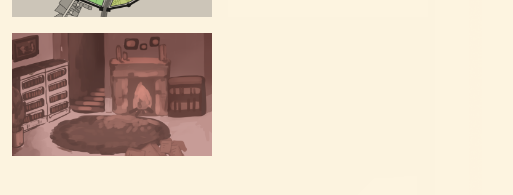
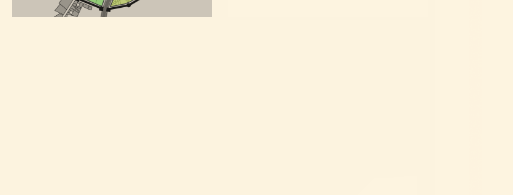
Before and after one commit to jungaram/wellcomeALLTESLAND, a plain HTML site: page 5.html in a window 1280 px wide. Shown: the part 681-876 px from the top of the page, 658-1171 px from the left. Drawn offline with Linux system fonts and the light colour scheme.

Commit message:
Update 5.html

```diff
--- a/5.html
+++ b/5.html
@@ -161,11 +161,6 @@
 		</div>
 	</div>
 
-	<div class="chara">
-		<div class="image">
-			<img src="./img/woodgard_203.png">
-		</div>
-	</div>
 	</section>
 
 
```
